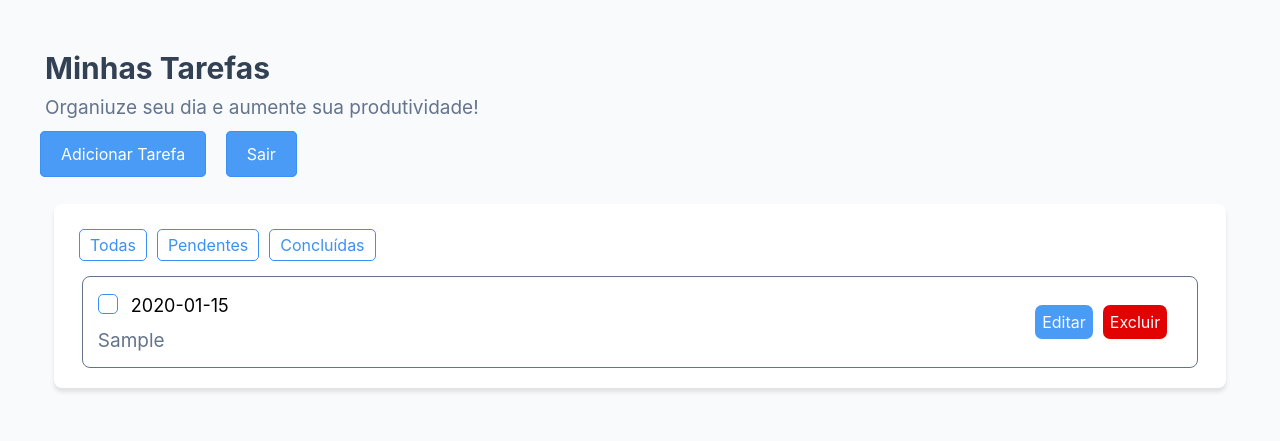
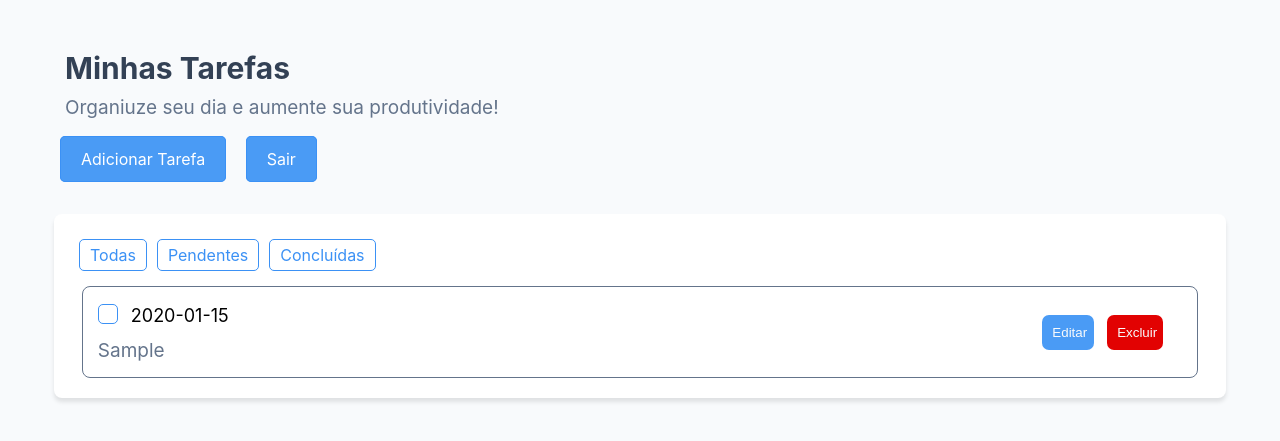
Before and after one commit to Henrique-OG/site_to_do_list, a Flask app: page /tarefas in a window 1280 px wide. Shown: the top 441 px of the page. Run offline with Flask 3, Linux system fonts and the light colour scheme; the visitor is signed in with stand-in values (Sample User, id 1); tables that the repository leaves empty hold one stand-in row (values such as "Sample post").

Commit message:
I made the final adjustments to the project.
I made the final adjustments to the project.

```diff
--- a/codigo/routes/tarefas.py
+++ b/codigo/routes/tarefas.py
@@ -50,18 +50,22 @@ def adicionar_tarefa():
 
     return render_template('adicionar_tarefa.html')
 
-@tarefas_bp.route('/excluir_tarefa/<int:id>')
+@tarefas_bp.route('/excluir_tarefa/<int:id>', methods=['POST'])
 def excluir_tarefa(id):
     if "usuario_id" not in session:
         return redirect(url_for('usuarios.login'))
 
     usuario_id = session['usuario_id']
-    tarefa = Tarefas.query.get(id)
-    if usuario_id == tarefa.usuario_id:
-        db.session.delete(tarefa)
-        db.session.commit()
-    else:
+    tarefa = Tarefas.query.filter_by(
+        id=id,
+        usuario_id=usuario_id
+    ).first()
+
+    if not tarefa:
         return redirect(url_for('tarefas.tarefas'))
+
+    db.session.delete(tarefa)
+    db.session.commit()
 
     return redirect(url_for('tarefas.tarefas'))
 
@@ -71,10 +75,13 @@ def editar_tarefa(id):
         return redirect(url_for('usuarios.login'))
 
     usuario_id = session['usuario_id']
-    tarefa = Tarefas.query.get(id)
-    if usuario_id != tarefa.usuario_id:
+    tarefa = Tarefas.query.filter_by(
+        id=id,
+        usuario_id=usuario_id
+    ).first()
+
+    if not tarefa:
         return redirect(url_for('tarefas.tarefas'))
-
 
     if request.method == 'POST':
         tarefa.tarefa = request.form['tarefa']
@@ -90,15 +97,19 @@ def concluir_tarefa(id):
         return redirect(url_for('usuarios.login'))
 
     usuario_id = session['usuario_id']
-    tarefa = Tarefas.query.get(id)
-    if usuario_id == tarefa.usuario_id:
-        if tarefa.estado == 'pendente':
-            tarefa.estado = 'concluida'
-            db.session.commit()
-        else:
-            tarefa.estado = 'pendente'
-            db.session.commit()
-    else:
+    tarefa = Tarefas.query.filter_by(
+        id=id,
+        usuario_id=usuario_id
+    ).first()
+
+    if not tarefa:
         return redirect(url_for('tarefas.tarefas'))
 
+    if tarefa.estado == 'pendente':
+        tarefa.estado = 'concluida'
+        db.session.commit()
+    else:
+        tarefa.estado = 'pendente'
+        db.session.commit()
+
     return redirect(url_for('tarefas.tarefas'))
--- a/codigo/static/css/style.css
+++ b/codigo/static/css/style.css
@@ -151,6 +151,7 @@ button:hover {
 .opcoes {
     width: 100%;
     margin: 20px 0 0 0;
+    padding: 5px 20px;
     text-align: left;
     max-width: 1200px;
 }
@@ -213,10 +214,11 @@ button:hover {
 }
 
 .editar, .excluir {
+    margin: auto 0;
     text-decoration: none;
     color: var(--fundo_secundario);
     background-color: var(--azul_botao);
-    padding: 7px;
+    padding: 10px;
     border-radius: 7px;
     margin-right: 10px;
 }
@@ -396,4 +398,5 @@ button:hover {
 
 .texto {
     width: 100%;
+    padding: 0 20px;
 }
--- a/codigo/templates/inicio.html
+++ b/codigo/templates/inicio.html
@@ -65,3 +65,4 @@
         </div>
     </section>
 </body>
+</html>
--- a/codigo/templates/login.html
+++ b/codigo/templates/login.html
@@ -46,3 +46,4 @@
         </div>
     </section>
 </body>
+</html>
--- a/codigo/templates/sobre.html
+++ b/codigo/templates/sobre.html
@@ -74,3 +74,4 @@
             </div>
         </div>
 </body>
+</html>
--- a/codigo/templates/tarefas.html
+++ b/codigo/templates/tarefas.html
@@ -46,8 +46,12 @@
                             <p>{{tarefa.tarefa}}</p>
                         </div>
                         <div class="opcoes_tarefa">
-                            <a class="editar" href="{{url_for('tarefas.editar_tarefa', id = tarefa.id)}}">Editar</a>
-                            <a class="excluir" href="{{url_for('tarefas.excluir_tarefa', id = tarefa.id)}}">Excluir</a>
+                            <form action="{{url_for('tarefas.editar_tarefa', id=tarefa.id)}}">
+                                <button class="editar">Editar</button>
+                            </form>
+                            <form action="{{url_for('tarefas.excluir_tarefa', id=tarefa.id)}}" method="POST">
+                                <button class="excluir" type="submit">Excluir</button>
+                            </form>
                         </div>
                     </div>
                 {% endfor %}
```
